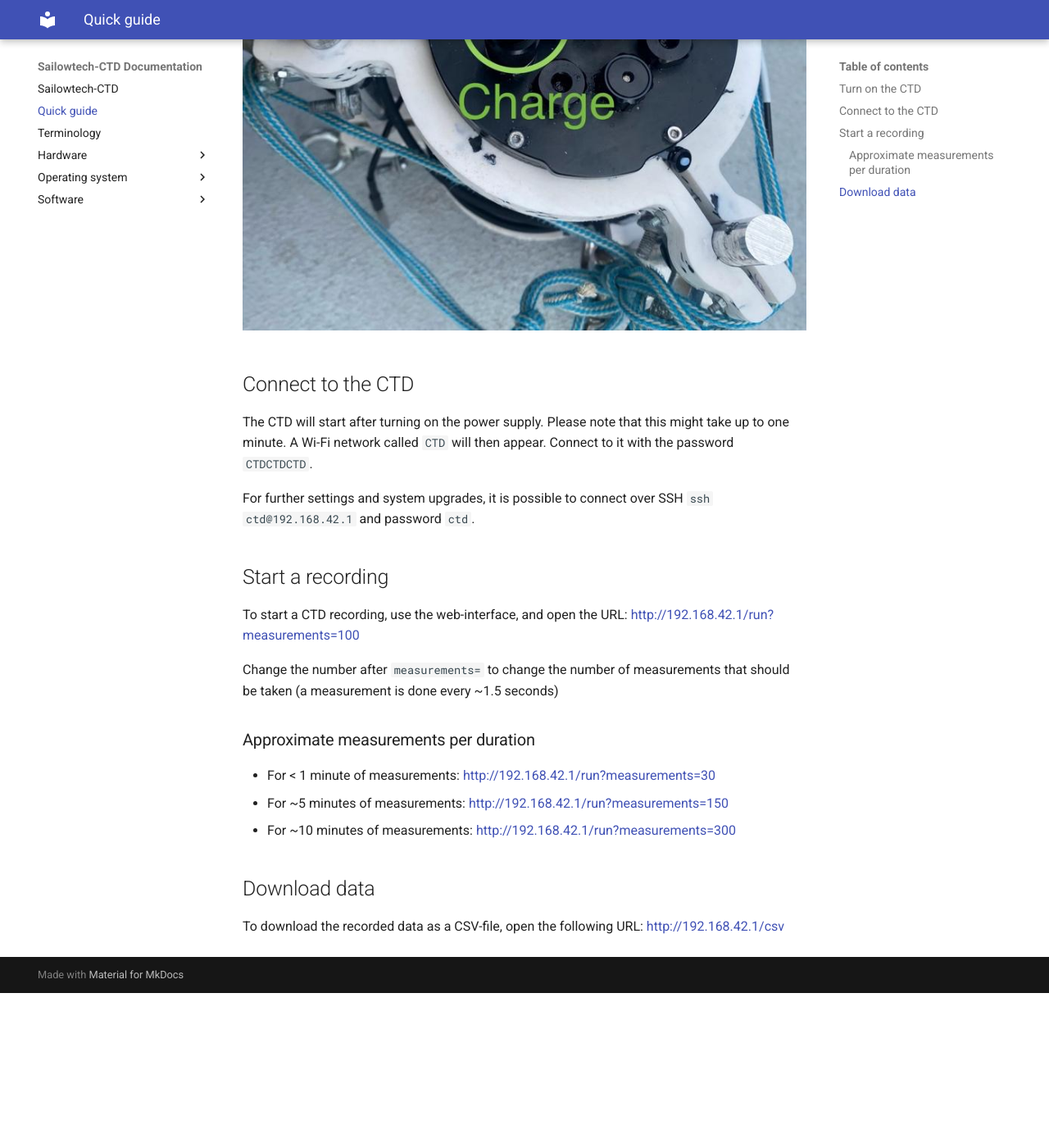
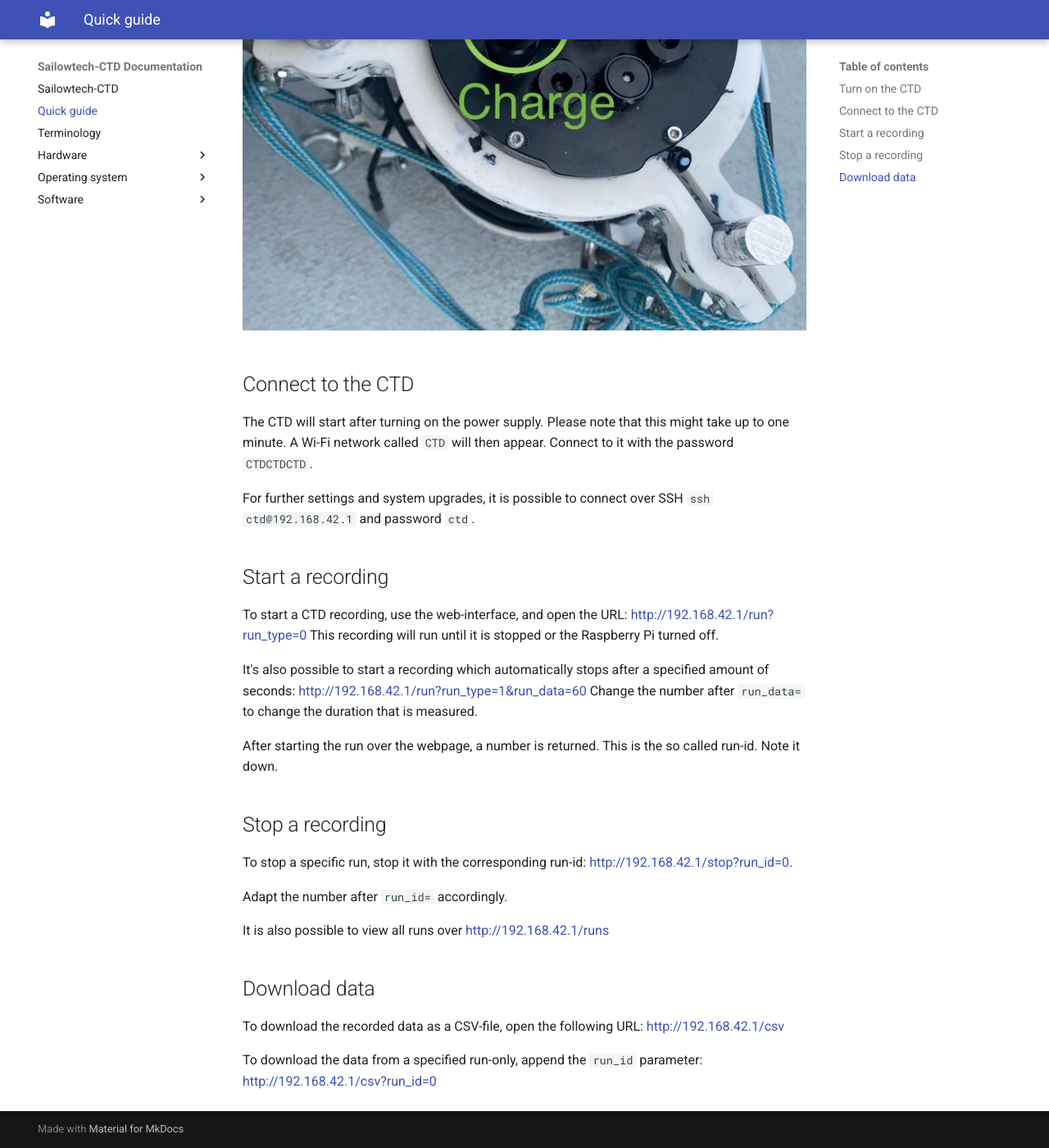
Before and after one commit to Sailowtech/Sailowtech-CTD, an MkDocs documentation site: the page built from docs/quick_usage_ctd.md, in a window 1280 px wide and 1400 px high, scrolled down 562 px. Shown: the whole window at 82% size. Built offline with MkDocs 1.6.1 and Material for MkDocs 9.7.7, drawn with Linux system fonts in a browser that asks for light colours; before the commit the page ends 1773 px from its top, so only the background shows below that.

Commit message:
Adapted docs to latest changes

```diff
--- a/docs/quick_usage_ctd.md
+++ b/docs/quick_usage_ctd.md
@@ -13,14 +13,22 @@ A Wi-Fi network called `CTD` will then appear. Connect to it with the password `
 For further settings and system upgrades, it is possible to connect over SSH `ssh ctd@192.168.42.1` and password `ctd`.
 
 ## Start a recording
-To start a CTD recording, use the web-interface, and open the URL: [http://192.168.42.1/run?measurements=100](http://192.168.42.1/run?measurements=100)
+To start a CTD recording, use the web-interface, and open the URL: [http://192.168.42.1/run?run_type=0](http://192.168.42.1/run?run_type=0)
+This recording will run until it is stopped or the Raspberry Pi turned off.
 
-Change the number after `measurements=` to change the number of measurements that should be taken (a measurement is done every ~1.5 seconds)
+It's also possible to start a recording which automatically stops after a specified amount of seconds: [http://192.168.42.1/run?run_type=1&run_data=60](http://192.168.42.1/run?run_type=1&run_data=60)
+Change the number after `run_data=` to change the duration that is measured.
 
-### Approximate measurements per duration
-- For < 1 minute of measurements: [http://192.168.42.1/run?measurements=30](http://192.168.42.1/run?measurements=30)
-- For ~5 minutes of measurements: [http://192.168.42.1/run?measurements=150](http://192.168.42.1/run?measurements=150)
-- For ~10 minutes of measurements: [http://192.168.42.1/run?measurements=300](http://192.168.42.1/run?measurements=300)
+After starting the run over the webpage, a number is returned. This is the so called run-id. Note it down.
+
+## Stop a recording
+To stop a specific run, stop it with the corresponding run-id: [http://192.168.42.1/stop?run_id=0](http://192.168.42.1/stop?run_id=0).
+
+Adapt the number after `run_id=` accordingly.
+
+It is also possible to view all runs over [http://192.168.42.1/runs](http://192.168.42.1/runs)
 
 ## Download data
 To download the recorded data as a CSV-file, open the following URL: [http://192.168.42.1/csv](http://192.168.42.1/csv)
+
+To download the data from a specified run-only, append the `run_id` parameter: [http://192.168.42.1/csv?run_id=0](http://192.168.42.1/csv?run_id=0)
```
